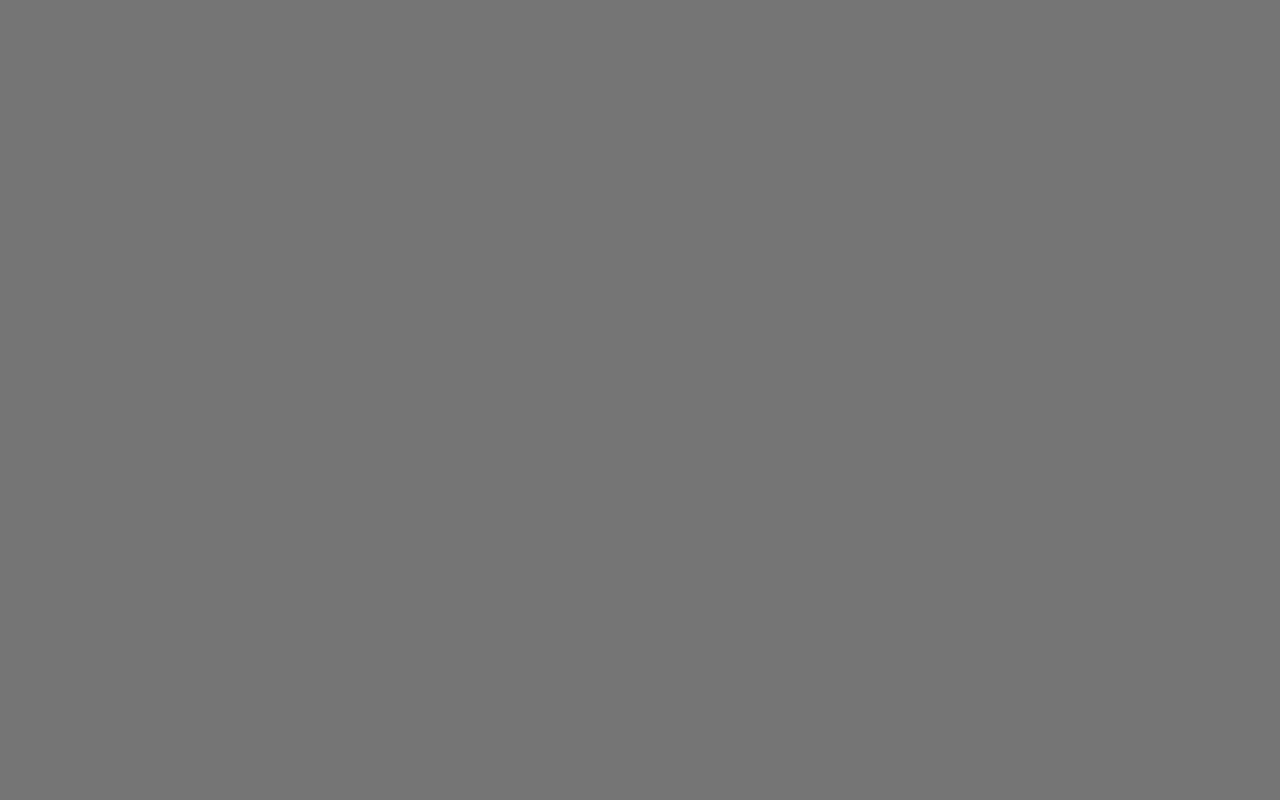
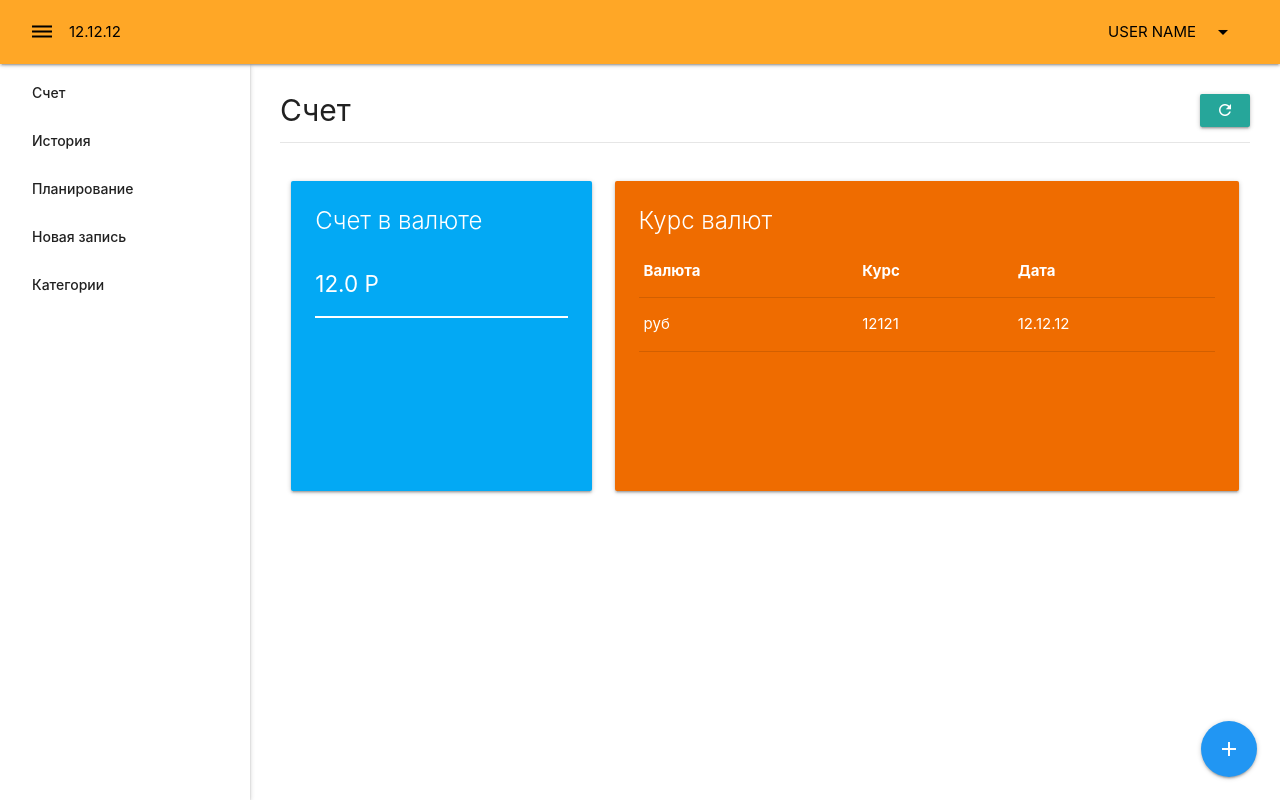
Before and after one commit to AlinaK96/CRM-system, a Vue app: page /home in a window 1280 px wide. Before the commit this address had no page. Built offline with nearby package versions, Linux system fonts and the light colour scheme.

Commit message:
added history + home pages

```diff
--- a/src/router/index.js
+++ b/src/router/index.js
@@ -30,6 +30,18 @@
     name: 'detalied',
     meta:{layout: 'main'},
     component: () => import('../views/DetailedRecord.vue')
+  },
+  {
+    path:'/history',
+    name: 'history',
+    meta:{layout: 'main'},
+    component: () => import('../views/HistoryView.vue')
+  },
+  {
+    path:'/home',
+    name: 'home',
+    meta:{layout: 'main'},
+    component: () => import('../views/HomePage.vue')
   }
 ]
 
--- /dev/null
+++ b/src/views/HistoryView.vue
@@ -0,0 +1,43 @@
+<template>
+    <div>
+        <div class="page-title">
+            <h3>История записей</h3>
+        </div>
+
+        <div class="history-chart">
+            <canvas></canvas>
+        </div>
+
+        <section>
+            <table>
+                <thead>
+                    <tr>
+                        <th>#</th>
+                        <th>Сумма</th>
+                        <th>Дата</th>
+                        <th>Категория</th>
+                        <th>Тип</th>
+                        <th>Открыть</th>
+                    </tr>
+                </thead>
+
+                <tbody>
+                    <tr>
+                        <td>1</td>
+                        <td>1212</td>
+                        <td>12.12.32</td>
+                        <td>name</td>
+                        <td>
+                            <span class="white-text badge red">Расход</span>
+                        </td>
+                        <td>
+                            <button class="btn-small btn">
+                            <i class="material-icons">open_in_new</i>
+                            </button>
+                        </td>
+                    </tr>
+                </tbody>
+            </table>
+        </section>
+    </div>
+</template>
--- /dev/null
+++ b/src/views/HomePage.vue
@@ -0,0 +1,51 @@
+<template>
+    <div>
+        <div class="page-title">
+            <h3>Счет</h3>
+
+            <button class="btn waves-effect waves-light btn-small">
+                <i class="material-icons">refresh</i>
+            </button>
+        </div>
+
+        <div class="row">
+            <div class="col s12 m6 l4">
+                <div class="card light-blue bill-card">
+                    <div class="card-content white-text">
+                        <span class="card-title">Счет в валюте</span>
+                        <p class="currency-line">
+                        <span>12.0 Р</span>
+                        </p>
+                    </div>
+                </div>
+            </div>
+
+        <div class="col s12 m6 l8">
+            <div class="card orange darken-3 bill-card">
+                <div class="card-content white-text">
+                    <div class="card-header">
+                        <span class="card-title">Курс валют</span>
+                    </div>
+                    <table>
+                        <thead>
+                            <tr>
+                                <th>Валюта</th>
+                                <th>Курс</th>
+                                <th>Дата</th>
+                            </tr>
+                        </thead>
+
+                        <tbody>
+                            <tr>
+                                <td>руб</td>
+                                <td>12121</td>
+                                <td>12.12.12</td>
+                            </tr>
+                        </tbody>
+                    </table>
+                </div>
+            </div>
+        </div>
+    </div>
+    </div>
+</template>
```
Also changed, not shown: src/templates/done/detail-record.html (renamed from src/templates/detail-record.html), src/templates/done/history.html (renamed from src/templates/history.html), src/templates/done/home.html (renamed from src/templates/home.html).
